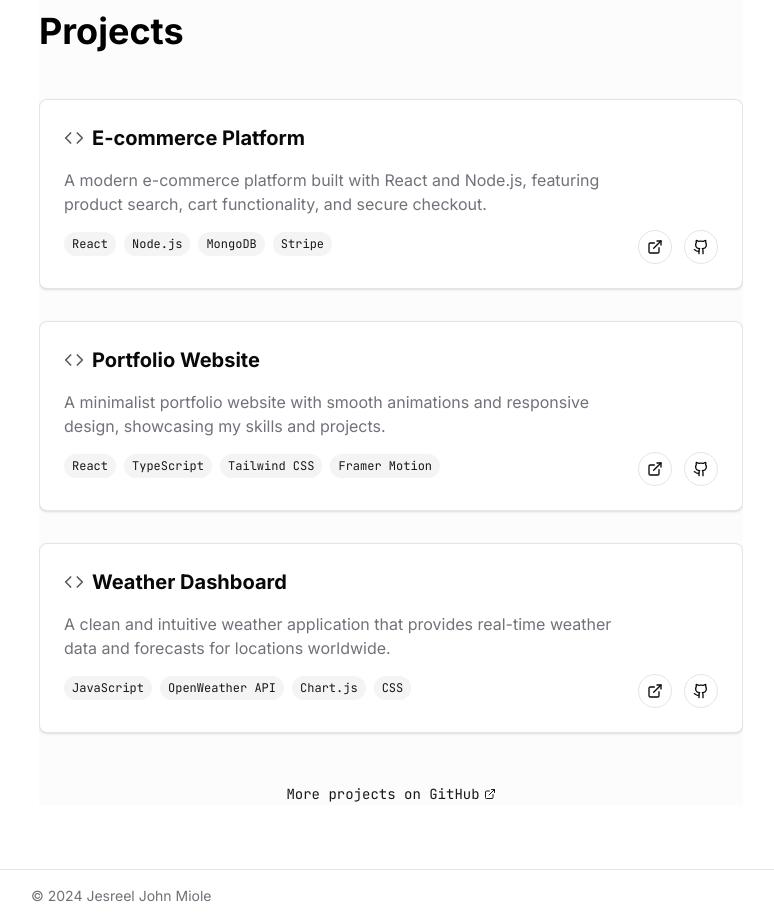
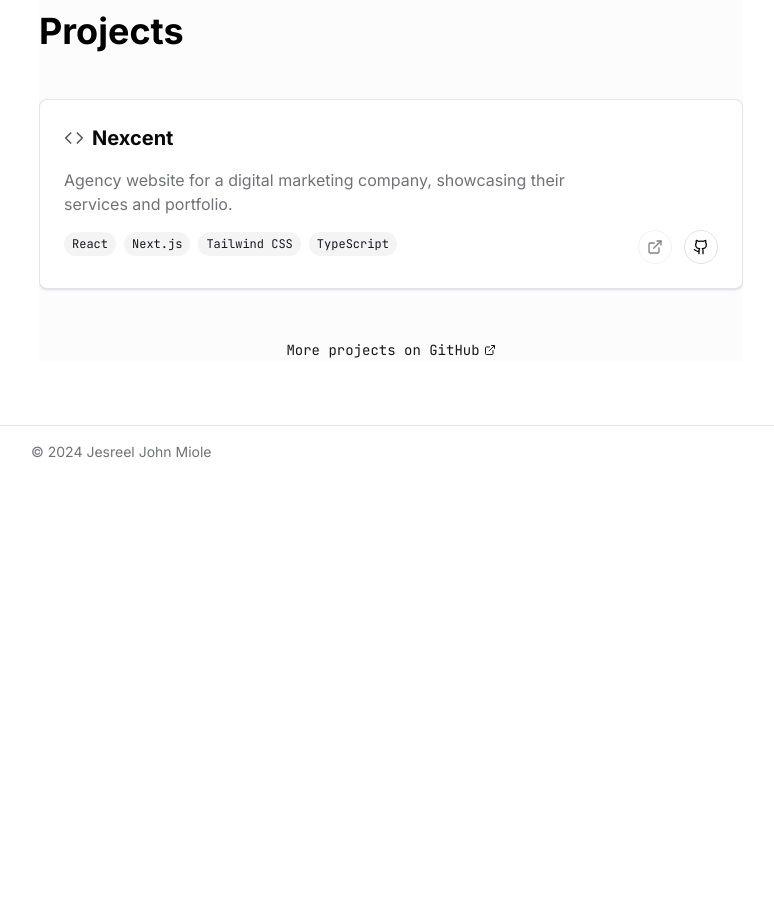
Before and after one commit to jesreel01/my-porfolio, a Next.js app: page / in a window 1280 px wide. Shown: the part 607-1529 px from the top of the page, without its empty margins (249-1023 px from the left). After the commit the page ends 1085 px from the top, so only its background shows below. Built offline with nearby package versions, Linux system fonts and the light colour scheme.

Commit message:
feat: refactor project data structure and enhance ProjectCard component
- Moved project data to a separate file for better organization
- Updated Projects and ProjectCard components to utilize the new data structure
- Improved demo link handling in ProjectCard for better user experience

```diff
--- a/app/projects/page.tsx
+++ b/app/projects/page.tsx
@@ -4,72 +4,9 @@ import React from "react";
 import { motion, useInView } from "framer-motion";
 import { ExternalLinkIcon, GithubIcon, CodeIcon } from "lucide-react";
 import ProjectCard from "@/components/ProjectCard";
+import { projects } from "@/data/project";
 
-interface Project {
-  id: number;
-  title: string;
-  description: string;
-  tags: string[];
-  demoUrl: string;
-  codeUrl: string;
-}
 
-const projects: Project[] = [
-  {
-    id: 1,
-    title: "E-commerce Platform",
-    description:
-      "A modern e-commerce platform built with React and Node.js, featuring product search, cart functionality, and secure checkout.",
-    tags: ["React", "Node.js", "MongoDB", "Stripe"],
-    demoUrl: "#",
-    codeUrl: "#",
-  },
-  {
-    id: 2,
-    title: "Portfolio Website",
-    description:
-      "A minimalist portfolio website with smooth animations and responsive design, showcasing my skills and projects.",
-    tags: ["React", "TypeScript", "Tailwind CSS", "Framer Motion"],
-    demoUrl: "#",
-    codeUrl: "#",
-  },
-  {
-    id: 3,
-    title: "Weather Dashboard",
-    description:
-      "A clean and intuitive weather application that provides real-time weather data and forecasts for locations worldwide.",
-    tags: ["JavaScript", "OpenWeather API", "Chart.js", "CSS"],
-    demoUrl: "#",
-    codeUrl: "#",
-  },
-  {
-    id: 4,
-    title: "Task Management App",
-    description:
-      "A productivity application for organizing tasks, setting priorities, and tracking progress with collaborative features.",
-    tags: ["React", "Redux", "Firebase", "Material UI"],
-    demoUrl: "#",
-    codeUrl: "#",
-  },
-  {
-    id: 5,
-    title: "Social Media Dashboard",
-    description:
-      "An analytics dashboard for social media platforms, providing insights on audience engagement and content performance.",
-    tags: ["Vue.js", "D3.js", "Express", "MongoDB"],
-    demoUrl: "#",
-    codeUrl: "#",
-  },
-  {
-    id: 6,
-    title: "Recipe Finder",
-    description:
-      "A web application allowing users to search for recipes based on ingredients, dietary restrictions, and meal types.",
-    tags: ["React", "GraphQL", "Node.js", "Styled Components"],
-    demoUrl: "#",
-    codeUrl: "#",
-  },
-];
 
 const Projects = () => {
   return (
--- a/components/ProjectCard.tsx
+++ b/components/ProjectCard.tsx
@@ -10,7 +10,13 @@ interface ProjectCardProps {
   codeUrl: string;
 }
 
-const ProjectCard : React.FC<ProjectCardProps> = ({ codeUrl, demoUrl, description, tags, title }) => {
+const ProjectCard: React.FC<ProjectCardProps> = ({
+  codeUrl,
+  demoUrl,
+  description,
+  tags,
+  title,
+}) => {
   return (
     <Card className="project-card">
       <div className="flex flex-col md:flex-row md:items-start gap-6">
@@ -35,11 +41,14 @@ const ProjectCard : React.FC<ProjectCardProps> = ({ codeUrl, demoUrl, descriptio
         </div>
         <div className="flex items-center gap-3 md:self-end">
           <a
-            href={demoUrl}
+            href={demoUrl ?? undefined}
             target="_blank"
             rel="noopener noreferrer"
-            className="p-2 rounded-full border border-border hover:border-primary/40 hover:bg-background transition-colors duration-200"
+            className={`p-2 rounded-full border border-border hover:border-primary/40 hover:bg-background transition-colors duration-200 ${
+              !demoUrl ? "pointer-events-none opacity-50" : ""
+            }`}
             aria-label="View Demo"
+            aria-disabled={!demoUrl}
           >
             <ExternalLinkIcon className="h-4 w-4" />
           </a>
--- a/components/Projects.tsx
+++ b/components/Projects.tsx
@@ -5,45 +5,7 @@ import { motion } from "framer-motion";
 import { ExternalLinkIcon, GithubIcon, CodeIcon } from "lucide-react";
 import { Card, CardContent, CardDescription, CardFooter, CardHeader } from "./ui/card";
 import ProjectCard from "./ProjectCard";
-
-interface Project {
-  id: number;
-  title: string;
-  description: string;
-  tags: string[];
-  demoUrl: string;
-  codeUrl: string;
-}
-
-const projects: Project[] = [
-  {
-    id: 1,
-    title: "E-commerce Platform",
-    description:
-      "A modern e-commerce platform built with React and Node.js, featuring product search, cart functionality, and secure checkout.",
-    tags: ["React", "Node.js", "MongoDB", "Stripe"],
-    demoUrl: "#",
-    codeUrl: "#",
-  },
-  {
-    id: 2,
-    title: "Portfolio Website",
-    description:
-      "A minimalist portfolio website with smooth animations and responsive design, showcasing my skills and projects.",
-    tags: ["React", "TypeScript", "Tailwind CSS", "Framer Motion"],
-    demoUrl: "#",
-    codeUrl: "#",
-  },
-  {
-    id: 3,
-    title: "Weather Dashboard",
-    description:
-      "A clean and intuitive weather application that provides real-time weather data and forecasts for locations worldwide.",
-    tags: ["JavaScript", "OpenWeather API", "Chart.js", "CSS"],
-    demoUrl: "#",
-    codeUrl: "#",
-  },
-];
+import { projects } from "@/data/project";
 
 const Projects: React.FC = () => {
   return (
--- /dev/null
+++ b/data/project.ts
@@ -0,0 +1,21 @@
+interface Project {
+    id: number;
+    title: string;
+    description: string;
+    tags: string[];
+    demoUrl: string;
+    codeUrl: string;
+  }
+
+
+export const projects: Project[] = [
+    {
+      id: 1,
+      title: "Nexcent",
+      description:
+        "Agency website for a digital marketing company, showcasing their services and portfolio.",
+      tags: ["React", "Next.js", "Tailwind CSS", "TypeScript"],
+      demoUrl: "",
+      codeUrl: "https://github.com/jesreel01/nexcent",
+    },
+  ];
```
